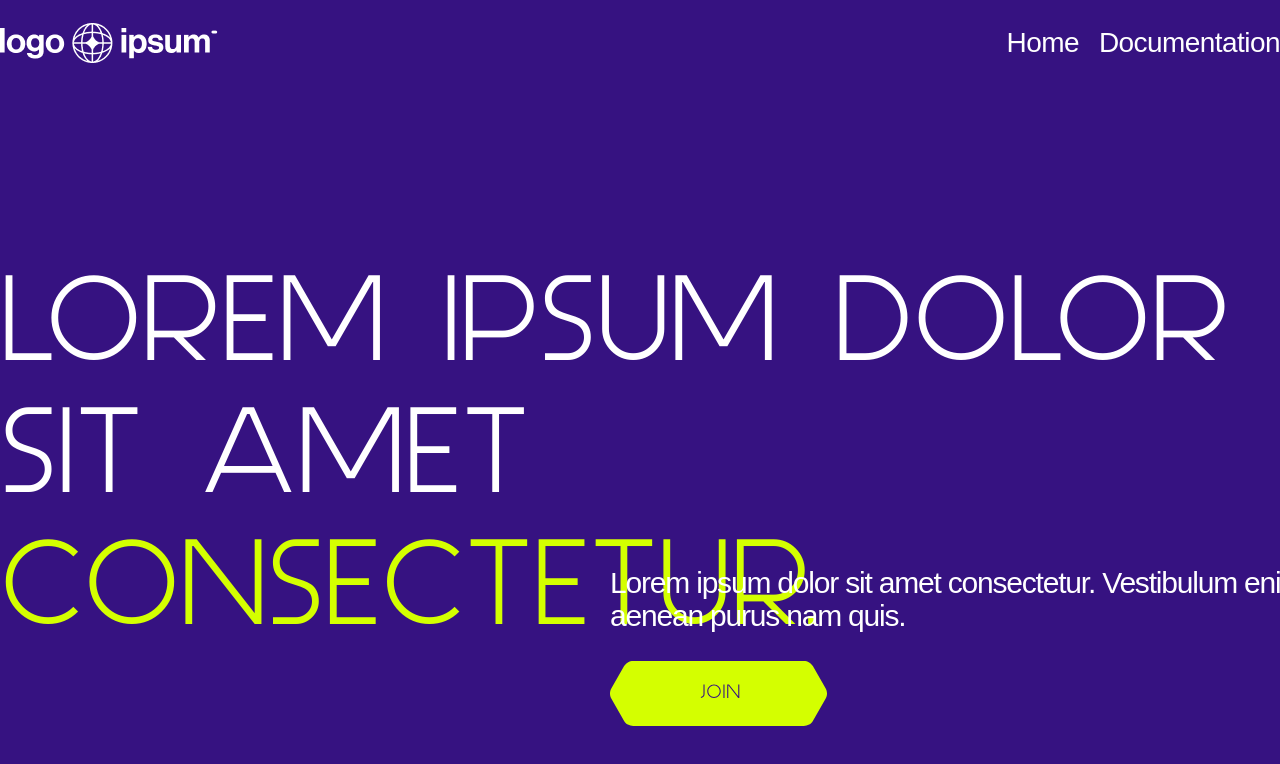
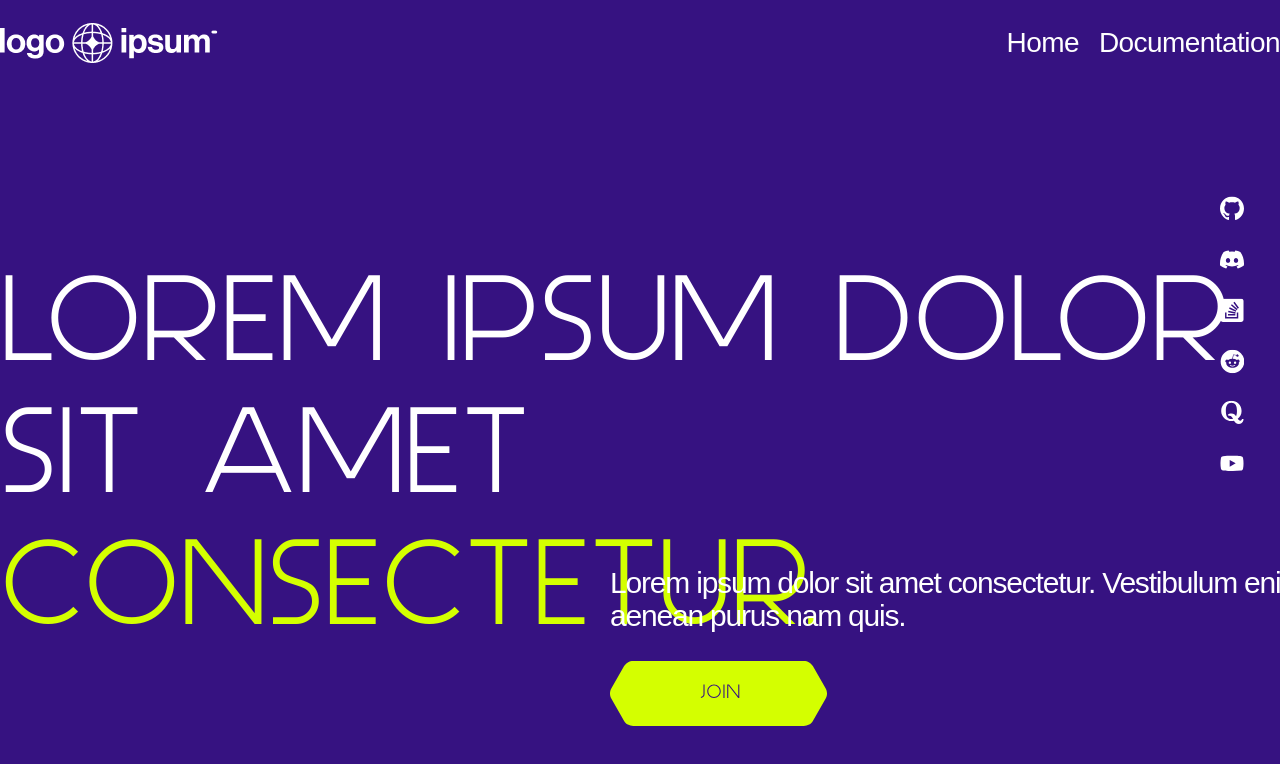
Before and after one commit to Cevu01/Dev-Test, a website: page index.html in a window 1280 px wide. Shown: the top 764 px of the page. Drawn offline with nearby package versions, Linux system fonts and the light colour scheme; files that its build step writes are made by us from their sources; a web font is replaced by a local one.

Commit message:
feat(layout): wrap page in <main> and add fixed social icons sidebar

```diff
--- a/index.html
+++ b/index.html
@@ -39,6 +39,43 @@
       </div>
     </header>
 
+    <aside class="sidebar">
+      <a href="https://github.com/your-repo" class="sidebar__link">
+        <svg class="icon icon--github">
+          <use xlink:href="assets/icons.svg#icon-github"></use>
+        </svg>
+      </a>
+      <a href="https://discord.gg/…" class="sidebar__link">
+        <svg class="icon icon--discord">
+          <use xlink:href="assets/icons.svg#icon-discord"></use>
+        </svg>
+      </a>
+      <a href="mailto:hello@example.com" class="sidebar__link">
+        <svg class="icon icon--mail">
+          <use xlink:href="assets/icons.svg#icon-mail"></use>
+        </svg>
+      </a>
+      <a href="#" class="sidebar__link">
+        <svg class="icon icon--social4">
+          <use xlink:href="assets/icons.svg#icon-social4"></use>
+        </svg>
+      </a>
+
+      <a href="#" class="sidebar__link">
+        <svg class="icon icon--custom1">
+          <use xlink:href="assets/icons.svg#icon-custom1"></use>
+        </svg>
+      </a>
+
+      <!-- Play -->
+      <a href="#" class="sidebar__link">
+        <svg class="icon icon--play" width="24" height="25">
+          <use xlink:href="assets/icons.svg#icon-play"></use>
+        </svg>
+      </a>
+    </aside>
+
+    <main>
       <section class="hero">
         <div class="hero__container">
           <h1 class="hero__title">
@@ -47,8 +84,8 @@
           </h1>
           <div class="hero__group">
             <p class="hero__subtitle">
-            Lorem ipsum dolor sit amet consectetur. Vestibulum enim aenean purus
-            nam quis.
+              Lorem ipsum dolor sit amet consectetur. Vestibulum enim aenean
+              purus nam quis.
             </p>
             <button class="btn btn--primary hero__cta">
               <svg
@@ -71,6 +108,7 @@
           </div>
         </div>
       </section>
+    </main>
 
     <script src="js/main.js"></script>
   </body>
--- a/scss/components/_hero.scss
+++ b/scss/components/_hero.scss
@@ -33,3 +33,33 @@
     }
   }
 }
+
+.sidebar {
+  position: fixed;
+  top: 42%;
+  right: 3.6rem; // distance from the right viewport edge
+  transform: translateY(-50%);
+  display: flex;
+  flex-direction: column;
+  gap: 1.5rem; // space between icons
+  z-index: 1000; // above other content if needed
+}
+
+// Each link inherits the currentColor for its icon
+.sidebar__link {
+  display: block;
+  color: #fff;
+  transition: color 0.2s;
+
+  &:hover {
+    color: $accent-color; // change icon to white on hover
+  }
+}
+
+// Make sure all icons fill with currentColor
+.icon {
+  display: block;
+  width: 2.4rem;
+  height: 2.4rem;
+  fill: currentColor;
+}
--- /dev/null
+++ b/scss/components/_sidebar.scss
@@ -0,0 +1,27 @@
+.sidebar {
+  position: fixed;
+  top: 42%;
+  right: 3.6rem;
+  transform: translateY(-50%);
+  display: flex;
+  flex-direction: column;
+  gap: 2.7rem;
+  z-index: 1000;
+}
+
+.sidebar__link {
+  display: block;
+  color: #fff;
+  transition: color 0.2s;
+
+  &:hover {
+    color: $accent-color;
+  }
+}
+
+.icon {
+  display: block;
+  width: 2.4rem;
+  height: 2.4rem;
+  fill: currentColor;
+}
--- a/scss/main.scss
+++ b/scss/main.scss
@@ -9,6 +9,7 @@
 
 @import "components/hero";
 @import "components/button";
+@import "components/sidebar";
 
 @import "layout/navigation";
 @import "layout/header";
```
Also changed, not shown: assets/icons.svg (added). Lines whose indentation alone changed are shown as unchanged.
